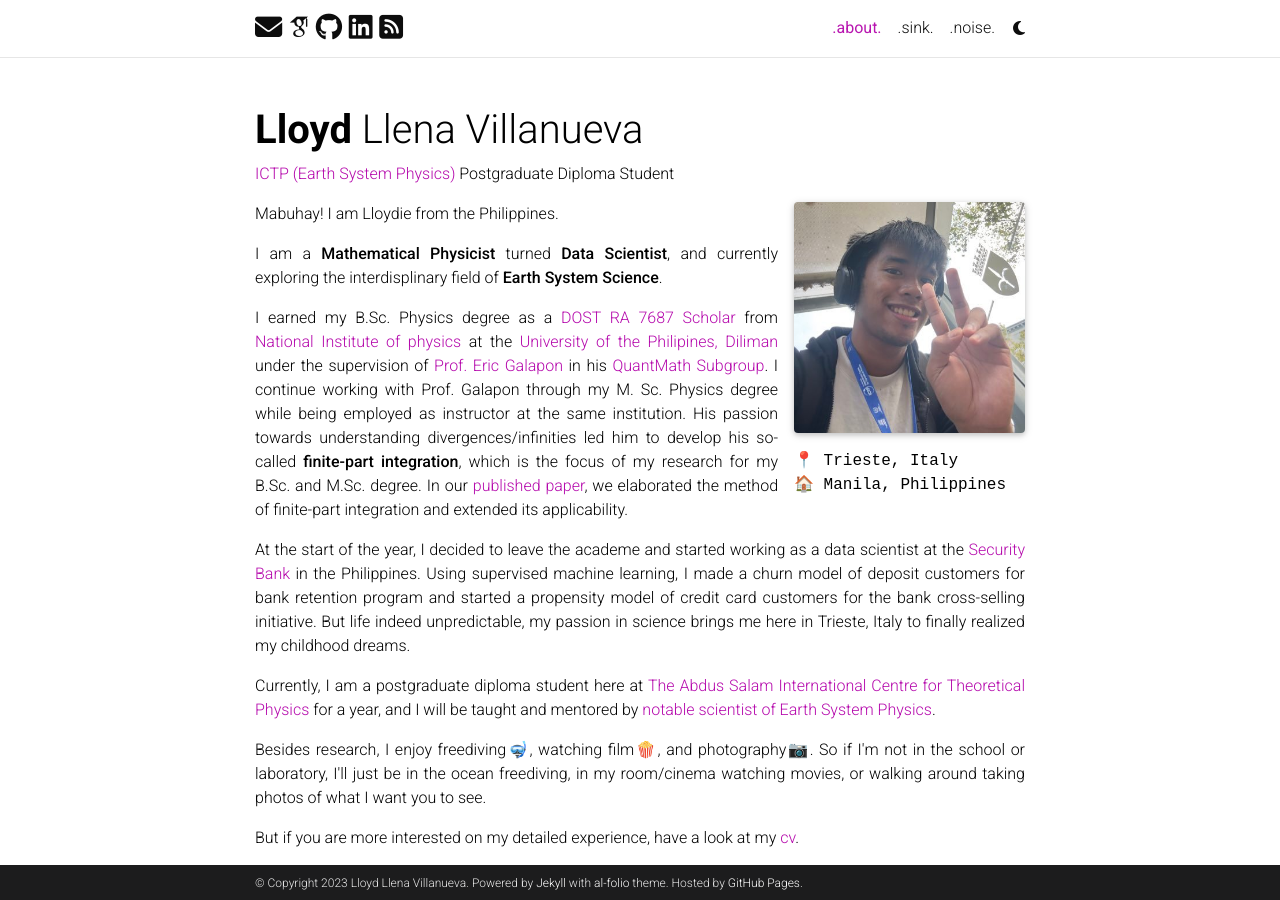
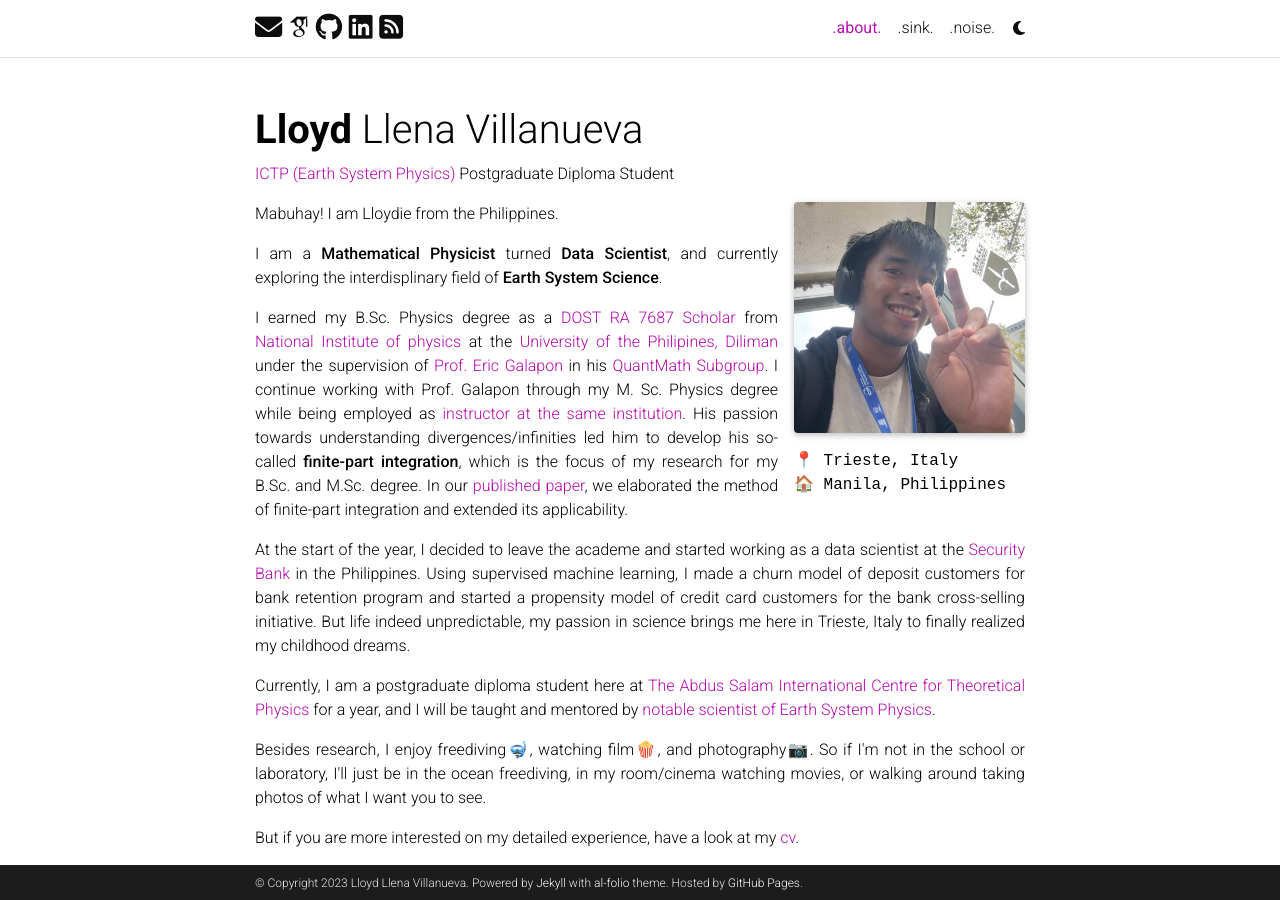
Before and after one commit to llvillanueva/llvillanueva.github.io, a Jekyll site: the page built from _pages/about.md, in a window 1280 px wide and 900 px high. Built offline with Jekyll 4.4.1, drawn with Linux system fonts in a browser that asks for light colours; full-size pictures stand in for the smaller copies a plugin makes; some web fonts are replaced; comment, search, counter and statistics services are not loaded; a style sheet for code colours, icons or effects is not loaded; part of the change alters nothing that is shown.

```diff
--- a/_pages/about.md
+++ b/_pages/about.md
@@ -25,7 +25,7 @@ Mabuhay! I am Lloydie from the Philippines.
 <p>I am a <strong>Mathematical Physicist</strong> turned <strong>Data Scientist</strong>, and currently exploring the interdisplinary field of <strong>Earth System Science</strong>.
 
 
-<p>I earned my B.Sc. Physics degree as a <a href='https://sei.dost.gov.ph/index.php/programs-and-projects/scholarships/undergraduate-scholarships#s-t-undergraduate-scholarships'>DOST RA 7687 Scholar</a> from <a href='http://nip.upd.edu.ph/'>National Institute of physics</a> at the <a href = 'https://upd.edu.ph/'>University of the Philipines, Diliman</a> under the supervision of <a href='http://nip.upd.edu.ph/profiles/eric-a-galapon/'>Prof. Eric Galapon</a> in his <a href= 'https://quant-math.org/wp/'>QuantMath Subgroup</a>. I continue working with Prof. Galapon through my M. Sc. Physics degree while being employed as instructor at the same institution. His passion towards understanding divergences/infinities led him to develop his so-called <strong>finite-part integration</strong>, which is the focus of my research for my B.Sc. and M.Sc. degree. In our <a href='https://pubs.aip.org/aip/jmp/article-abstract/62/4/043505/235708/Finite-part-integration-in-the-presence-of'>published paper</a>, we elaborated the method of finite-part integration and extended its applicability.
+<p>I earned my B.Sc. Physics degree as a <a href='https://sei.dost.gov.ph/index.php/programs-and-projects/scholarships/undergraduate-scholarships#s-t-undergraduate-scholarships'>DOST RA 7687 Scholar</a> from <a href='http://nip.upd.edu.ph/'>National Institute of physics</a> at the <a href = 'https://upd.edu.ph/'>University of the Philipines, Diliman</a> under the supervision of <a href='http://nip.upd.edu.ph/profiles/eric-a-galapon/'>Prof. Eric Galapon</a> in his <a href= 'https://quant-math.org/wp/'>QuantMath Subgroup</a>. I continue working with Prof. Galapon through my M. Sc. Physics degree while being employed as <a href='http://nip.upd.edu.ph/profiles/lloyd-l-villanueva/'>instructor at the same institution</a>. His passion towards understanding divergences/infinities led him to develop his so-called <strong>finite-part integration</strong>, which is the focus of my research for my B.Sc. and M.Sc. degree. In our <a href='https://pubs.aip.org/aip/jmp/article-abstract/62/4/043505/235708/Finite-part-integration-in-the-presence-of'>published paper</a>, we elaborated the method of finite-part integration and extended its applicability.
 
 <p>At the start of the year, I decided to leave the academe and started working as a data scientist at the <a href='https://www.securitybank.com/'>Security Bank</a> in the Philippines. Using supervised machine learning, I made a churn model of deposit customers for bank retention program and started a propensity model of credit card customers for the bank cross-selling initiative. But life indeed unpredictable, my passion in science brings me here in Trieste, Italy to finally realized my childhood dreams.
 
```
